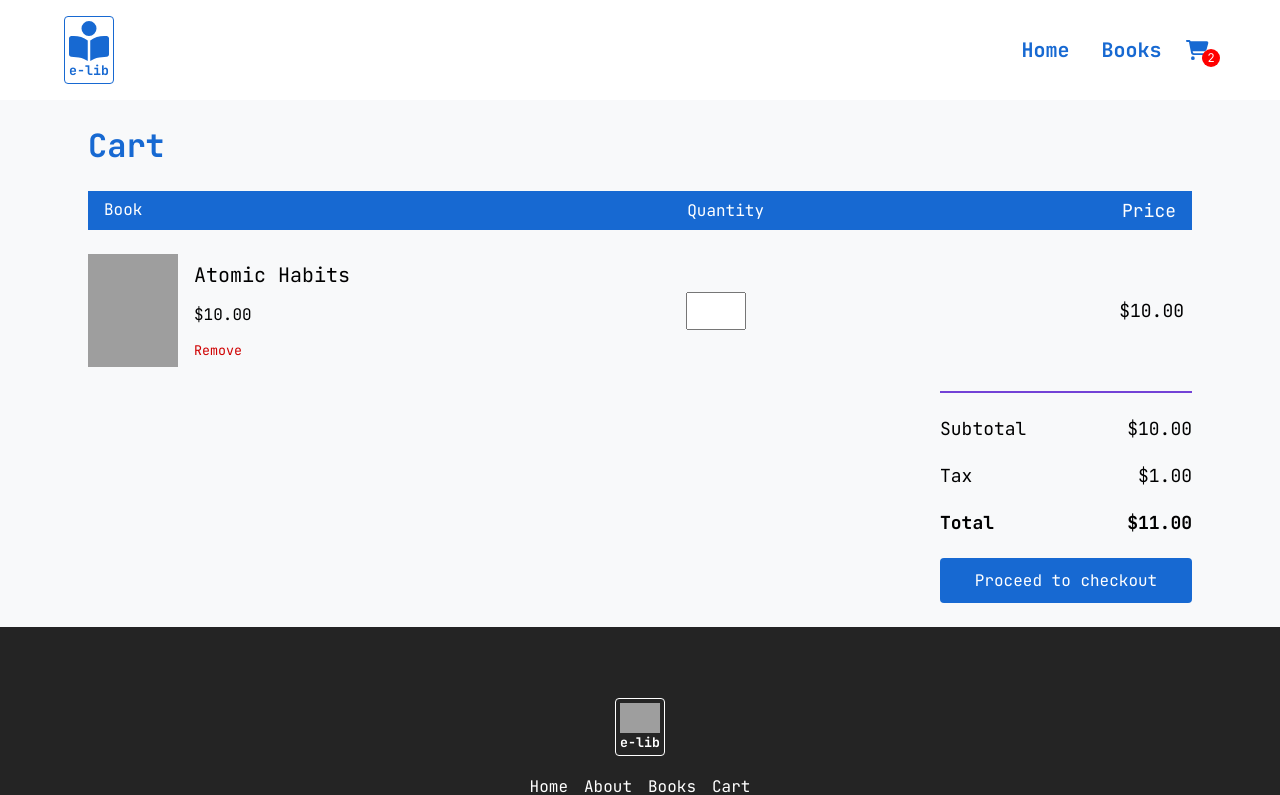
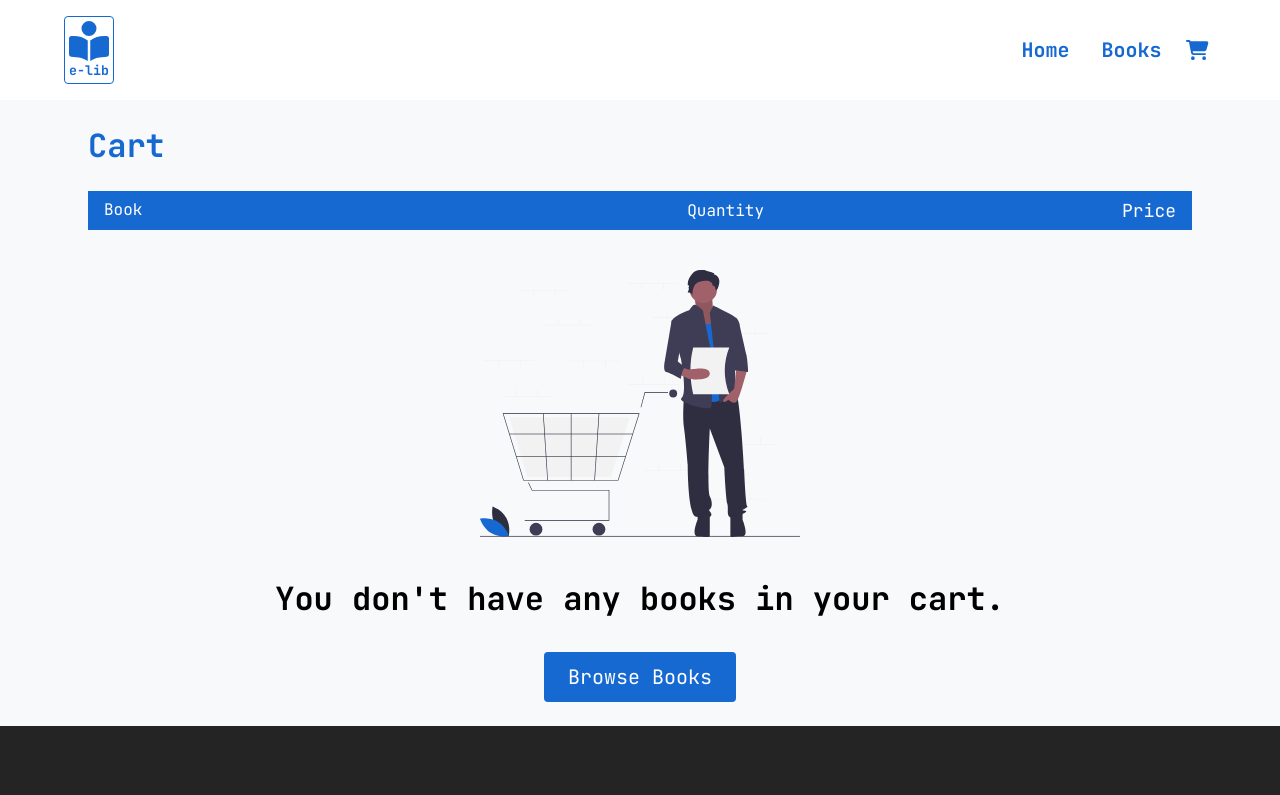
Before and after one commit to adam-gill/e-lib, a React (Create React App) app: page /cart in a window 1280 px wide. Shown: the top 795 px of the page. Built offline with nearby package versions, Linux system fonts and the light colour scheme; grey boxes are pictures that could not be loaded.

Commit message:
finished project

```diff
--- a/src/App.js
+++ b/src/App.js
@@ -15,25 +15,58 @@ function App() {
   const [cart, setCart] = useState([]);
 
   function addToCart(book) {
-    setCart([...cart, book])
+    setCart([...cart, { ...book, quantity: 1 }]);
+  }
+
+  function removeItemFromCart(item) {
+    setCart(cart.filter(book => book.id !== item.id))
+  }
+
+  function changeQuantity(book, quantity) {
+    setCart(
+      cart.map((item) =>
+        item.id === book.id
+          ? {
+              ...item,
+              quantity: +quantity,
+            }
+          : item
+      )
+    );
+  }
+
+  function numItems() {
+    let count = 0;
+
+    cart.forEach((item) => {
+      count += item.quantity;
+    })
+
+    return count;
   }
 
   useEffect(() => {
-    console.log(cart);
   }, [cart]);
 
   return (
     <Router>
       <div className="App">
-        <Nav />
+        <Nav numItems={numItems()}/>
         <Route path="/" exact component={Home} />
         <Route path="/books" exact render={() => <Books books={books} />} />
         <Route
           path="/books/:id"
-          render={() => <BookInfo books={books} addToCart={addToCart} />}
+          render={() => (
+            <BookInfo books={books} addToCart={addToCart} cart={cart} />
+          )}
         />
         {/* <Route path="/books:id" render={() => <BookInfo books={books} />}/>    */}
-        <Route path="/cart" render={() => <Cart books={books} />} />
+        <Route
+          path="/cart"
+          render={() => (
+            <Cart books={books} cart={cart} changeQuantity={changeQuantity} removeItemFromCart={removeItemFromCart} />
+          )}
+        />
         <Footer />
       </div>
     </Router>
--- a/src/components/Nav.jsx
+++ b/src/components/Nav.jsx
@@ -3,7 +3,8 @@ import { FontAwesomeIcon } from '@fortawesome/react-fontawesome';
 import LibraryLogo from '../assets/book.svg';
 import { Link } from 'react-router-dom/cjs/react-router-dom.min';
 
-const Nav = () => {
+
+const Nav = ({ numItems }) => {
     function openMenu() {
         document.body.classList += " menu--open";
     }
@@ -38,7 +39,7 @@ const Nav = () => {
                         <Link to="/cart" className="nav__link">
                             <FontAwesomeIcon icon="shopping-cart" />
                         </Link>
-                        <span className="cart__length">2</span>
+                        {numItems > 0 && <span className="cart__length">{numItems}</span>}
                     </li>
                 </ul>
                 <div className="menu__backdrop">
--- a/src/components/UI/Book.jsx
+++ b/src/components/UI/Book.jsx
@@ -1,16 +1,37 @@
-import React from "react";
+import React, { useEffect, useState, useRef } from "react";
 import { FontAwesomeIcon } from "@fortawesome/react-fontawesome";
-import { Link } from 'react-router-dom/cjs/react-router-dom.min';
+import { Link } from "react-router-dom/cjs/react-router-dom.min";
 import Rating from "./Rating";
 import Price from "./Price";
 
+const Book = ({ book }) => {
+  const [img, setImg] = useState();
 
-const Book = ({ book }) => {
+  const mountedRef = useRef(true);
+
+  useEffect(() => {
+    const image = new Image();
+    image.src = book.url;
+    image.onload = () => {
+      setTimeout(() => {
+        // if (mountedRef.current) this makes loading state stay indefinitely, don't know why currently
+          setImg(image);
+      }, 300);
+    };
+    return () => {
+      // when component unmounts
+
+      mountedRef.current = false;
+    };
+  }, [book.url]);
+
   return (
     <div className="book">
+      {img ? (
+        <>
           <Link to={`/books/${book.id}`}>
             <figure className="book__img--wrapper">
-          <img src={book.url} alt="" />
+              <img src={img.src} alt="" className="book__img" />
             </figure>
           </Link>
           <div className="book__title">
@@ -19,10 +40,21 @@ const Book = ({ book }) => {
             </Link>
           </div>
           <Rating rating={book.rating} />
-      <Price salePrice={book.salePrice} originalPrice={book.originalPrice} />
+          <Price
+            salePrice={book.salePrice}
+            originalPrice={book.originalPrice}
+          />
+        </>
+      ) : (
+        <>
+          <div className="book__img--skeleton"></div>
+          <div className="skeleton book__title--skeleton"></div>
+          <div className="skeleton book__rating--skeleton"></div>
+          <div className="skeleton book__price--skeleton"></div>
+        </>
+      )}
     </div>
   );
 };
 
-
 export default Book;
--- a/src/index.css
+++ b/src/index.css
@@ -369,6 +369,10 @@ HIGHLIGHTS
   bottom: 1px;
 }
 
+.black {
+  color: #000;
+}
+
 .highlight__wrapper {
   display: flex;
   flex-wrap: wrap;
@@ -455,6 +459,7 @@ FEATURES
 .book__title--skeleton {
   height: 21px;
   width: 100%;
+  max-width: 250px;
 }
 
 .book__rating--skeleton {
@@ -821,7 +826,7 @@ select {
 }
 
 .total__sub-total {
-  border-top: 2px solid #7342d6;
+  border-top: 2px solid #000;
   padding-top: 24px;
 }
 
--- a/src/pages/BookInfo.jsx
+++ b/src/pages/BookInfo.jsx
@@ -7,9 +7,10 @@ import Price from "../components/UI/Price";
 import Book from "../components/UI/Book";
 
 const BookInfo = ({ books, addToCart, cart }) => {
+  console.log(cart);
+
   const { id } = useParams();
   const book = books.find((book) => +book.id === +id);
-
 
   function addBookToCart(book) {
     addToCart(book);
@@ -17,7 +18,6 @@ const BookInfo = ({ books, addToCart, cart }) => {
 
   function bookExistsOnCart() {
     return cart.find((book) => book.id === +id);
-    // ^ line of code broke the app 2:00:55
   }
 
   return (
@@ -56,7 +56,9 @@ const BookInfo = ({ books, addToCart, cart }) => {
                     </p>
                   </div>
                   {bookExistsOnCart() ? (
-                    <button className="btn">Checkout</button>
+                    <Link to={`/cart`} className="book__link">
+                      <button className="btn">Checkout</button>
+                    </Link>
                   ) : (
                     <button className="btn" onClick={() => addBookToCart(book)}>
                       Add to Cart
--- a/src/pages/Cart.jsx
+++ b/src/pages/Cart.jsx
@@ -1,6 +1,24 @@
-import React from 'react';
+import React from "react";
+import EmptyCart from "../assets/undraw_empty_cart_co35 (1).svg";
+import { Link } from "react-router-dom";
 
-const Cart = () => {
+const Cart = ({ cart, changeQuantity, removeItemFromCart }) => {
+  //   my solution
+  //   let subTotal = 0;
+  //   for (let i = 0; i < cart.length; i++) {
+  //     subTotal += cart[i].quantity * (cart[i].salePrice || cart[i].originalPrice);
+  //   }
+
+  const subTotal = () => {
+    let total = 0;
+
+    cart.forEach((item) => {
+      total += +(item.quantity * (item.salePrice || item.originalPrice));
+    });
+
+    return total.toFixed(2);
+  };
+
   return (
     <div id="books__body">
       <main id="books__main">
@@ -8,7 +26,6 @@ const Cart = () => {
           <div className="row">
             <div className="book__selected--top">
               <h2 className="cart__title">Cart</h2>
-
             </div>
             <div className="cart">
               <div className="cart__header">
@@ -17,50 +34,88 @@ const Cart = () => {
                 <span className="cart__total">Price</span>
               </div>
               <div className="cart__body">
-                                <div className="cart__item">
+                {cart.map((book) => {
+                  return (
+                    <div className="cart__item" key={book.id}>
                       <div className="cart__book">
-                                        <img src="https://covers.openlibrary.org/b/id/10958382-L.jpg" className="cart__book--img" alt="" />
+                        <img
+                          src={book.url}
+                          className="cart__book--img"
+                          alt=""
+                        />
                         <div className="cart__book--info">
                           <span className="cart__book--title">
-                                                Atomic Habits
+                            {book.title}
                           </span>
                           <span className="cart__book--price">
-                                                $10.00
+                            ${(book.salePrice || book.originalPrice).toFixed(2)}
                           </span>
-                                            <button className="cart__book--remove">
+                          <button
+                            className="cart__book--remove"
+                            onClick={() => removeItemFromCart(book)}
+                          >
                             Remove
                           </button>
-
-
                         </div>
                       </div>
                       <div className="cart__quantity">
-                                        <input type="number" min={0} max={99} className="cart__input" />
+                        <input
+                          type="number"
+                          min={0}
+                          max={99}
+                          className="cart__input"
+                          value={book.quantity}
+                          onChange={(event) =>
+                            changeQuantity(book, event.target.value)
+                          }
+                        />
                       </div>
                       <div className="cart__total">
-                                        $10.00
+                        $
+                        {(
+                          book.quantity * (book.salePrice || book.originalPrice)
+                        ).toFixed(2)}
                       </div>
                     </div>
+                  );
+                })}
               </div>
+              {cart.length === 0 && (
+                <div className="cart__empty">
+                  <img src={EmptyCart} alt="" className="cart__empty--img" />
+                  <h2 className="black">
+                    You don't have any books in your cart.
+                  </h2>
+                  <Link to="/books">
+                    <button className="btn">Browse Books</button>
+                  </Link>
                 </div>
+              )}
+            </div>
+            {cart.length > 0 && (
               <div className="total">
                 <div className="total__item total__sub-total">
                   <span>Subtotal</span>
-                                <span>$10.00</span>
+                  <span>${subTotal()}</span>
                 </div>
                 <div className="total__item total__tax">
                   <span>Tax</span>
-                                <span>$1.00</span>
+                  <span>${(subTotal() * 0.1).toFixed(2)}</span>
                 </div>
                 <div className="total__item total__price">
                   <span>Total</span>
-                                <span>$11.00</span>
+                  <span>${(subTotal() * 1.1).toFixed(2)}</span>
                 </div>
-                            <button className="btn btn__checkout no-cursor"
-                            onClick={() => alert(`Haven't got around to doing this yet...`)}>
+                <button
+                  className="btn btn__checkout no-cursor"
+                  onClick={() =>
+                    alert(`Haven't got around to doing this yet...`)
+                  }
+                >
                   Proceed to checkout
                 </button>
               </div>
+            )}
           </div>
         </div>
       </main>
@@ -68,5 +123,4 @@ const Cart = () => {
   );
 };
 
-
 export default Cart;
```
Also changed, not shown: src/assets/undraw_empty_cart_co35 (1).svg (added). Lines whose indentation alone changed are shown as unchanged.
